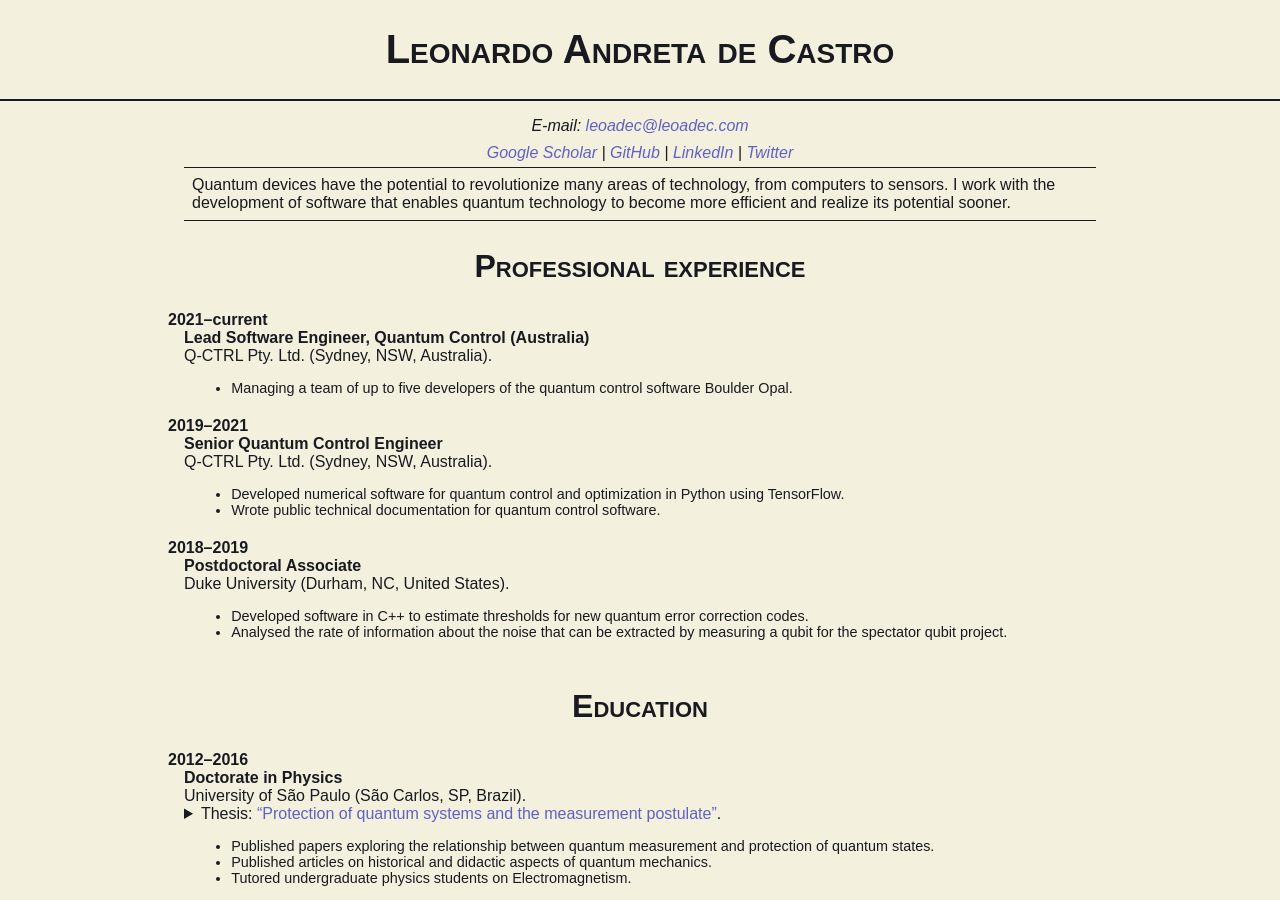
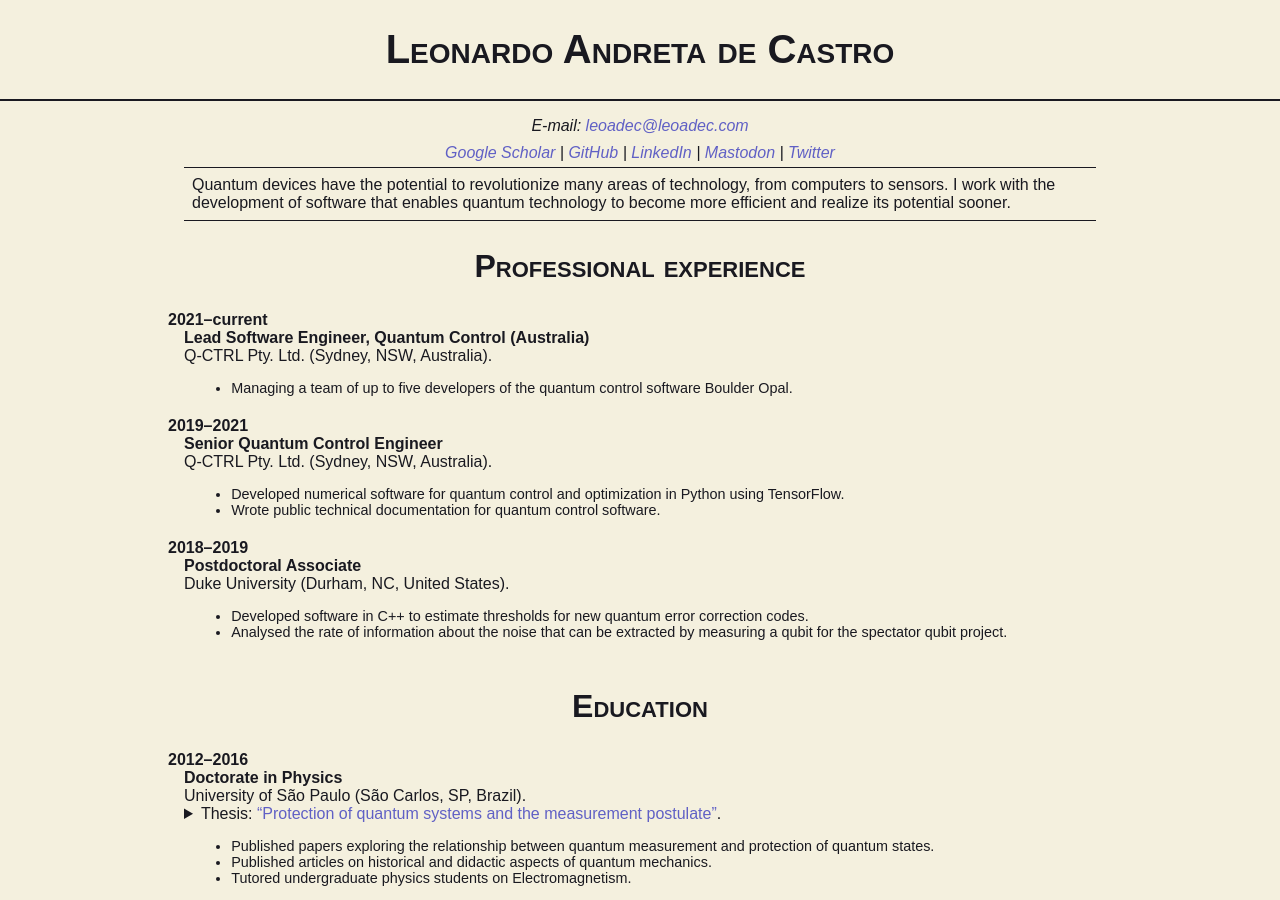
Before and after one commit to leoadec/leoadec.github.io, a Jekyll site: the page built from index.html, in a window 1280 px wide and 900 px high. Built offline with Jekyll 4.4.1, drawn with Linux system fonts in a browser that asks for light colours.

Commit message:
add mastodon link

```diff
--- a/_data/links.yaml
+++ b/_data/links.yaml
@@ -4,5 +4,7 @@
   external_url: https://github.com/leoadec
 - title: LinkedIn
   external_url: https://linkedin.com/in/leoadec
+- title: Mastodon
+  external_url: https://mastodon.sdf.org/@leoadec
 - title: Twitter
   external_url: https://twitter.com/leoadec
```
